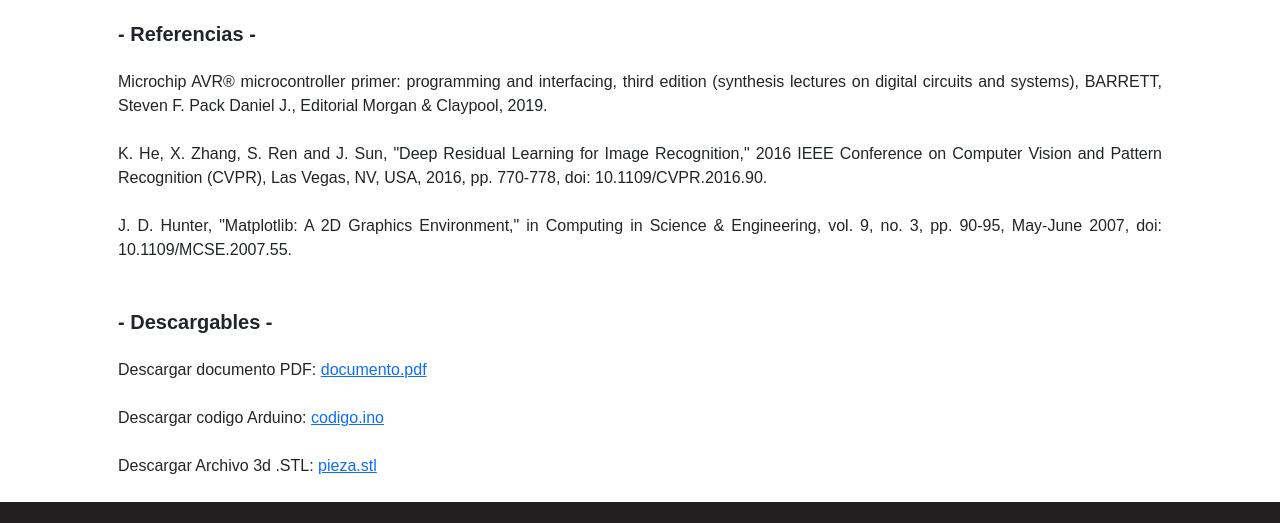
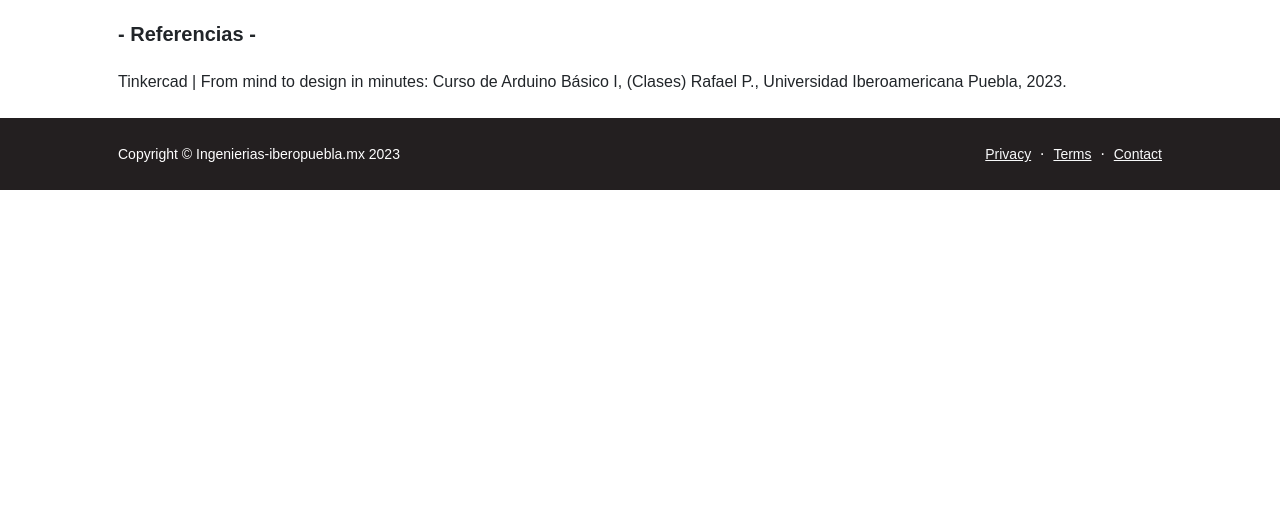
Before and after one commit to NaomiDH03/Elementos, a plain HTML site: page practica1/index.html in a window 1280 px wide. Shown: the part 4943-5466 px from the top of the page. After the commit the page ends 5133 px from the top, so only its background shows below. Drawn offline with nearby package versions, Linux system fonts and the light colour scheme.

Commit message:
Add files via upload

```diff
--- a/practica1/index.html
+++ b/practica1/index.html
@@ -168,16 +168,7 @@
 
                         <p id="referencias">
                         <h2 class="fw-bolder mb-4 mt-5 fs-5">- Referencias -</h2>
-                        <p class="fs-6 mb-4">Microchip AVR® microcontroller primer: programming and interfacing, third edition (synthesis lectures on digital circuits and systems), BARRETT, Steven F. Pack Daniel J., Editorial Morgan & Claypool, 2019.</p>
-                        <p class="fs-6 mb-4">K. He, X. Zhang, S. Ren and J. Sun, "Deep Residual Learning for Image Recognition," 2016 IEEE Conference on Computer Vision and Pattern Recognition (CVPR), Las Vegas, NV, USA, 2016, pp. 770-778, doi: 10.1109/CVPR.2016.90.</p>
-                        <p class="fs-6 mb-4">J. D. Hunter, "Matplotlib: A 2D Graphics Environment," in Computing in Science & Engineering, vol. 9, no. 3, pp. 90-95, May-June 2007, doi: 10.1109/MCSE.2007.55.</p>
-
-                        <p id="descargables">
-                        <h2 class="fw-bolder mb-4 mt-5 fs-5">- Descargables -</h2>
-                        <p class="fs-6 mb-4">Descargar documento PDF: <a href="files/Documento.pdf">documento.pdf</a> </p>
-                        <p class="fs-6 mb-4">Descargar codigo Arduino: <a href="files/Ejemplo_arduino_bluetooth.ino">codigo.ino</a> </p>
-                        <p class="fs-6 mb-4">Descargar Archivo 3d .STL: <a href="files/Pieza_3D.STL">pieza.stl</a> </p>
-
+                        <p class="fs-6 mb-4">Tinkercad | From mind to design in minutes: Curso de Arduino Básico I, (Clases) Rafael P., Universidad Iberoamericana Puebla, 2023.</p>
                 </div>
             </section>
 
```
Also changed, not shown: practica2/index.html (+1 -10 lines), practica3/index.html (+3 -12 lines), practica3/img/attiny.jpeg (added).
